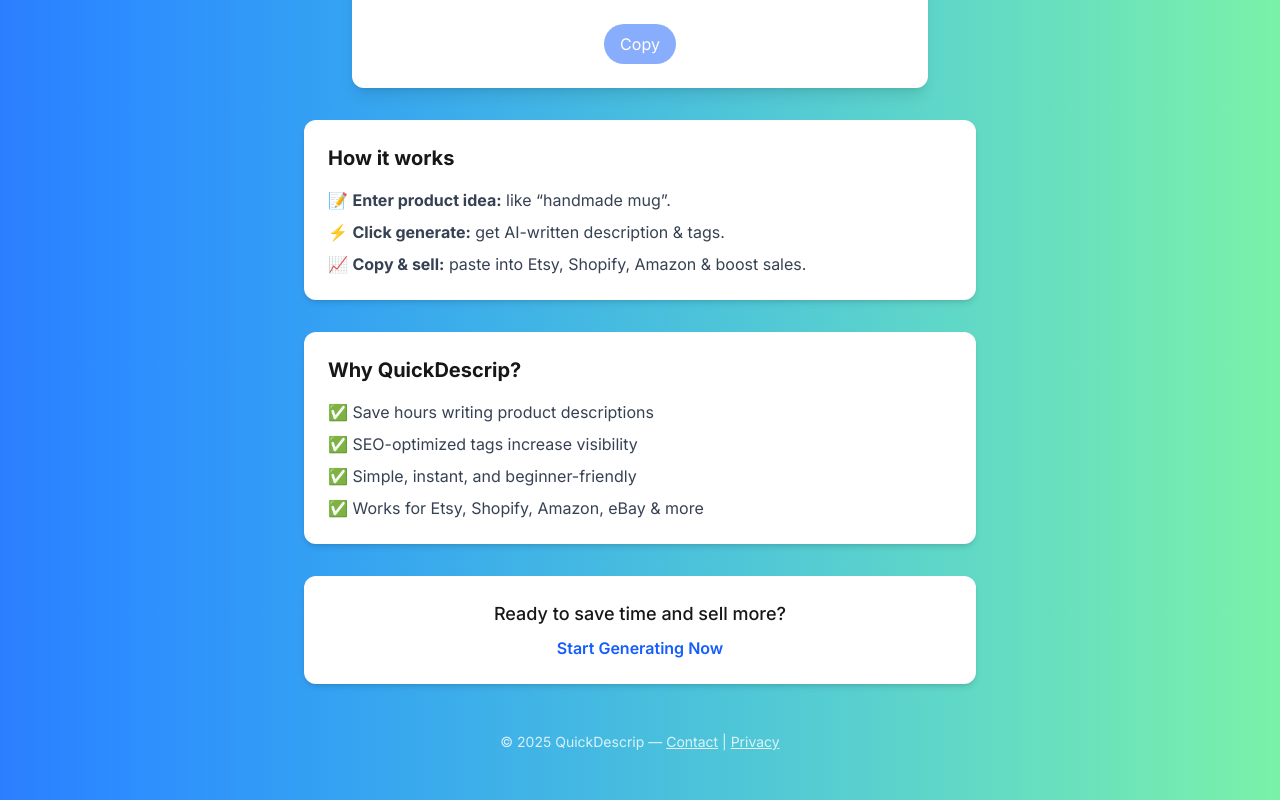
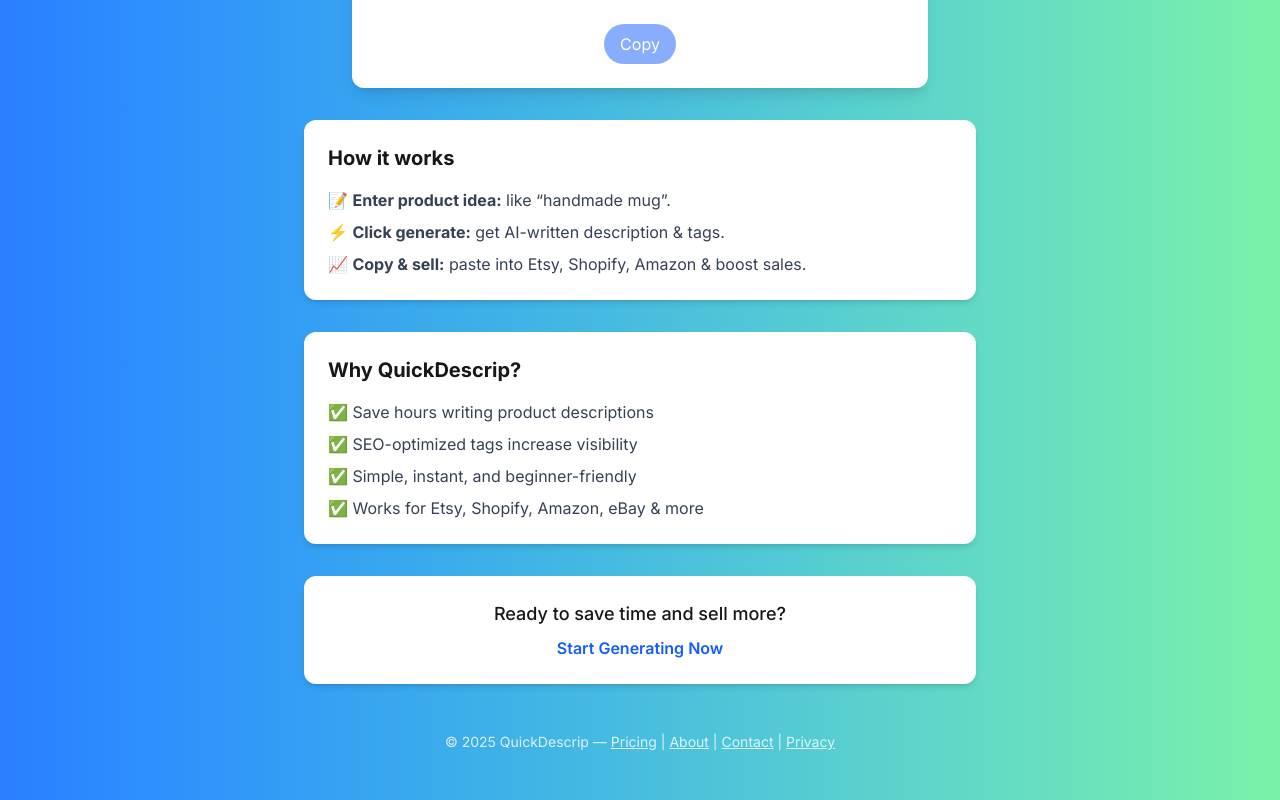
Before and after one commit to neymahs/quickdescrip, a Next.js app: page / in a window 1280 px wide. Shown: the part 402-1202 px from the top of the page. Built offline with nearby package versions, Linux system fonts and the light colour scheme.

Commit message:
Polish nav, footer, add back links

```diff
--- a/src/app/page.tsx
+++ b/src/app/page.tsx
@@ -121,8 +121,12 @@
 
       {/* Footer */}
       <footer className="mt-12 text-sm text-white opacity-80">
-        © 2025 QuickDescrip — <a href="#" className="underline">Contact</a> | <a href="#" className="underline">Privacy</a>
-      </footer>
+  © 2025 QuickDescrip —
+  <Link href="/pricing" className="underline ml-1">Pricing</Link> |
+  <Link href="/about" className="underline ml-1">About</Link> |
+  <Link href="/contact" className="underline ml-1">Contact</Link> |
+  <Link href="/privacy" className="underline ml-1">Privacy</Link>
+</footer>
     </main>
   );
 }
```
